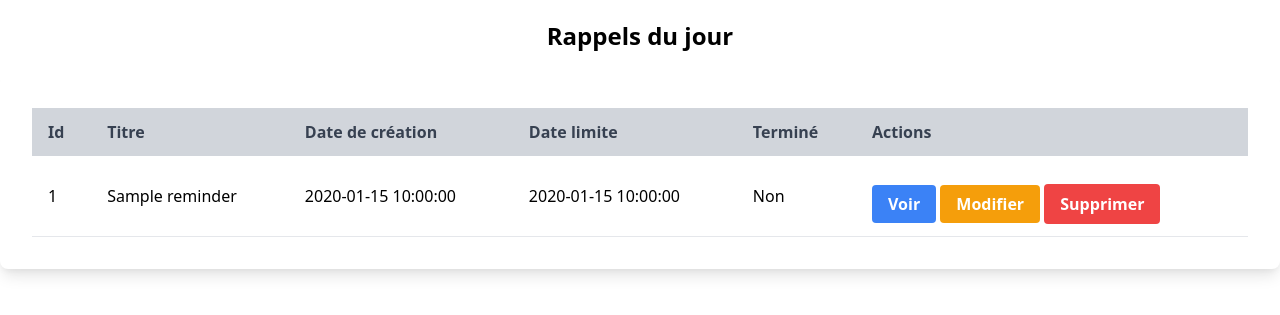
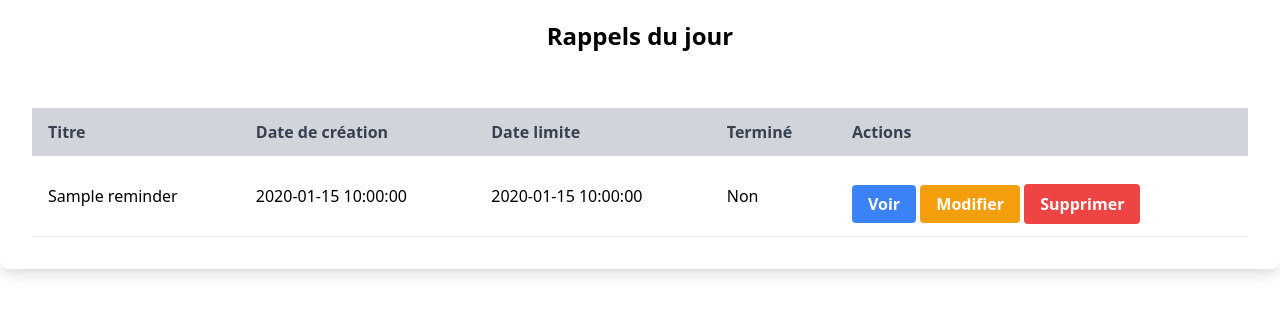
Before and after one commit to CestPasFo/Brief_Reminders, a Symfony app: template templates/reminder/today.html.twig in a window 1280 px wide. Shown: the part 92-407 px from the top of the page. Run offline with Twig, Linux system fonts and the light colour scheme; the template is opened without the code that fills it: most values are stand-ins (such as "Sample title", 1, 10 or a date in 2020); some libraries are stand-ins or nearby versions.

Commit message:
Fix : Suppression de l'id dans tableau

```diff
--- a/templates/reminder/today.html.twig
+++ b/templates/reminder/today.html.twig
@@ -25,7 +25,6 @@
     <table class="min-w-full">
         <thead>
             <tr class="bg-gray-300">
-                <th class="py-3 px-4 text-left text-gray-700">Id</th>
                 <th class="py-3 px-4 text-left text-gray-700">Titre</th>
                 <th class="py-3 px-4 text-left text-gray-700">Date de création</th>
                 <th class="py-3 px-4 text-left text-gray-700">Date limite</th>
@@ -36,7 +35,6 @@
         <tbody>
         {% for reminder in reminders %}
             <tr class="border-b hover:bg-gray-100">
-                <td class="py-3 px-4">{{ reminder.id }}</td>
                 <td class="py-3 px-4">{{ reminder.title }}</td>
                 <td class="py-3 px-4">{{ reminder.createdDate ? reminder.createdDate|date('Y-m-d H:i:s') : '' }}</td>
                 <td class="py-3 px-4">{{ reminder.limitDate ? reminder.limitDate|date('Y-m-d H:i:s') : '' }}</td>
```
